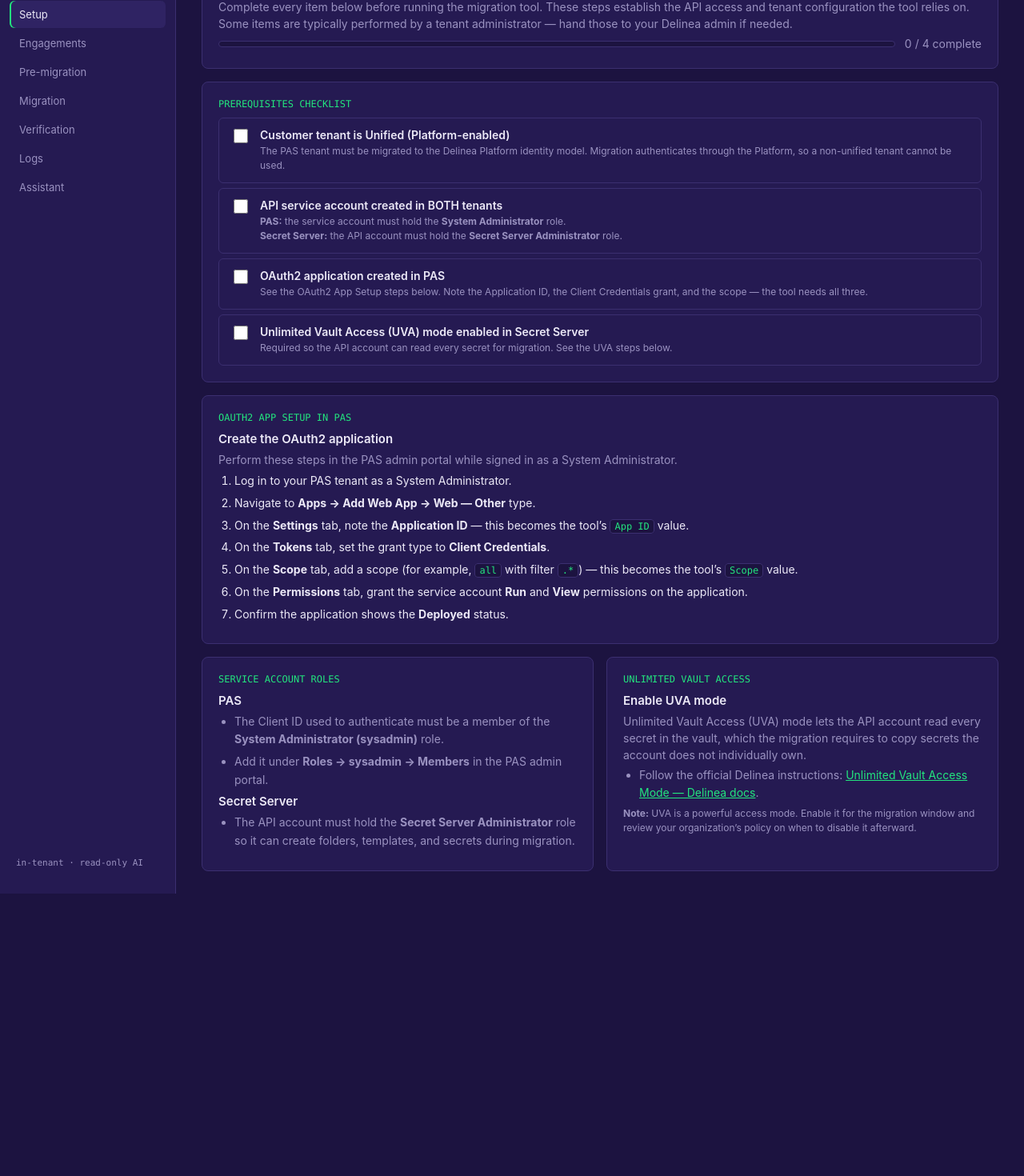
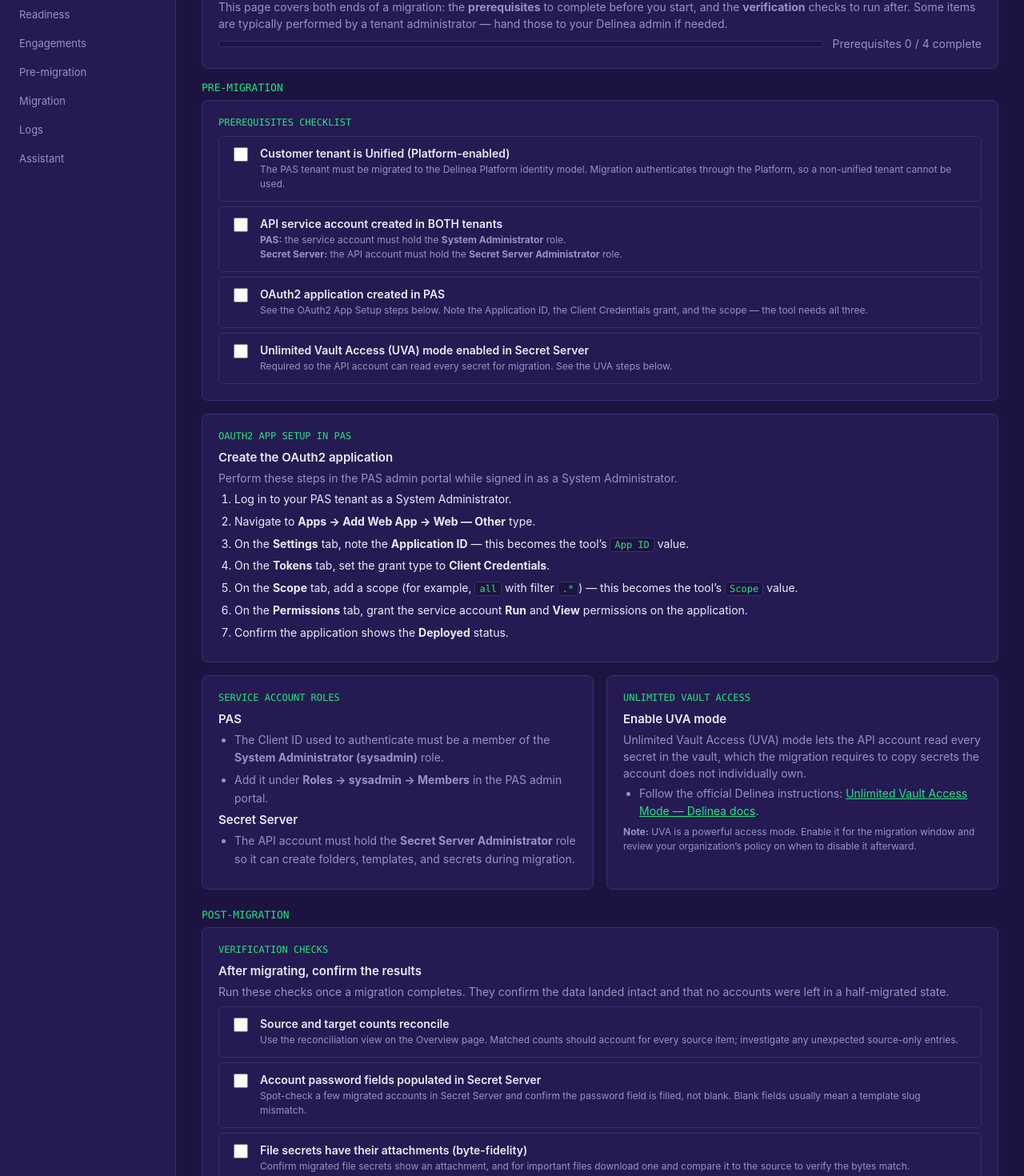
Before and after one commit to ajskrilla/PAS_SSC_Migration_Tool, a React (Vite) app in the folder frontend/: page /setup in a window 1280 px wide. Shown: the part 100-1570 px from the top of the page at 80% size. Before the commit the page ends 1217 px from the top, so only its background shows below. Built offline with nearby package versions, Linux system fonts and the light colour scheme.

Commit message:
Merge Setup + Verification into Readiness page; add post-migration verification checklist

```diff
--- /dev/null
+++ b/frontend/src/components/Readiness.tsx
@@ -0,0 +1,247 @@
+import { useState } from "react";
+
+/**
+ * Readiness page (merges Setup + Verification).
+ *
+ * Two sections: PRE-MIGRATION prerequisites (interactive checklist + procedures) and
+ * POST-MIGRATION verification checks. State only - no persistence, resets on reload.
+ * The "Download checklist" button fetches the static Word doc shipped in /public.
+ */
+
+type Item = { id: string; label: string; detail: React.ReactNode };
+
+const ITEMS: Item[] = [
+  {
+    id: "unified",
+    label: "Customer tenant is Unified (Platform-enabled)",
+    detail: (
+      <>
+        The PAS tenant must be migrated to the Delinea Platform identity model. Migration
+        authenticates through the Platform, so a non-unified tenant cannot be used.
+      </>
+    ),
+  },
+  {
+    id: "service-accounts",
+    label: "API service account created in BOTH tenants",
+    detail: (
+      <>
+        <strong>PAS:</strong> the service account must hold the{" "}
+        <strong>System Administrator</strong> role.<br />
+        <strong>Secret Server:</strong> the API account must hold the{" "}
+        <strong>Secret Server Administrator</strong> role.
+      </>
+    ),
+  },
+  {
+    id: "oauth2",
+    label: "OAuth2 application created in PAS",
+    detail: (
+      <>
+        See the OAuth2 App Setup steps below. Note the Application ID, the Client Credentials
+        grant, and the scope &mdash; the tool needs all three.
+      </>
+    ),
+  },
+  {
+    id: "uva",
+    label: "Unlimited Vault Access (UVA) mode enabled in Secret Server",
+    detail: (
+      <>
+        Required so the API account can read every secret for migration. See the UVA steps below.
+      </>
+    ),
+  },
+];
+
+const OAUTH_STEPS: React.ReactNode[] = [
+  <>Log in to your PAS tenant as a System Administrator.</>,
+  <>Navigate to <strong>Apps &rarr; Add Web App &rarr; Web &mdash; Other</strong> type.</>,
+  <>On the <strong>Settings</strong> tab, note the <strong>Application ID</strong> &mdash; this becomes the tool&rsquo;s <code>App ID</code> value.</>,
+  <>On the <strong>Tokens</strong> tab, set the grant type to <strong>Client Credentials</strong>.</>,
+  <>On the <strong>Scope</strong> tab, add a scope (for example, <code>all</code> with filter <code>.*</code>) &mdash; this becomes the tool&rsquo;s <code>Scope</code> value.</>,
+  <>On the <strong>Permissions</strong> tab, grant the service account <strong>Run</strong> and <strong>View</strong> permissions on the application.</>,
+  <>Confirm the application shows the <strong>Deployed</strong> status.</>,
+];
+
+const VERIFY_ITEMS: Item[] = [
+  {
+    id: "v-counts",
+    label: "Source and target counts reconcile",
+    detail: (
+      <>
+        Use the reconciliation view on the Overview page. Matched counts should account for every
+        source item; investigate any unexpected source-only entries.
+      </>
+    ),
+  },
+  {
+    id: "v-passwords",
+    label: "Account password fields populated in Secret Server",
+    detail: (
+      <>
+        Spot-check a few migrated accounts in Secret Server and confirm the password field is filled,
+        not blank. Blank fields usually mean a template slug mismatch.
+      </>
+    ),
+  },
+  {
+    id: "v-files",
+    label: "File secrets have their attachments (byte-fidelity)",
+    detail: (
+      <>
+        Confirm migrated file secrets show an attachment, and for important files download one and
+        compare it to the source to verify the bytes match.
+      </>
+    ),
+  },
+  {
+    id: "v-multiplexed",
+    label: "Multiplexed accounts handled manually",
+    detail: (
+      <>
+        Multiplexed accounts have no migration path and are skipped by the tool. Confirm any flagged
+        in inventory have been handled separately.
+      </>
+    ),
+  },
+  {
+    id: "v-stranded",
+    label: "No accounts left unmanaged-but-not-migrated",
+    detail: (
+      <>
+        If a checkout failed after unmanage, an account can be left unmanaged in PAS without landing
+        in Secret Server. Check the logs for this flag and remediate any.
+      </>
+    ),
+  },
+];
+
+export function Readiness() {
+  const [checked, setChecked] = useState<Record<string, boolean>>({});
+  const toggle = (id: string) => setChecked((c) => ({ ...c, [id]: !c[id] }));
+  const doneCount = ITEMS.filter((i) => checked[i.id]).length;
+  const allDone = doneCount === ITEMS.length;
+
+  return (
+    <div>
+      <header className="page-head">
+        <h1>Readiness</h1>
+        <a className="btn small ghost" href="/Migration-Prerequisites-Checklist.docx" download>
+          Download checklist (Word)
+        </a>
+      </header>
+
+      <div className="panel" style={{ marginBottom: 16 }}>
+        <p className="muted" style={{ marginTop: 0 }}>
+          This page covers both ends of a migration: the <strong>prerequisites</strong> to complete
+          before you start, and the <strong>verification</strong> checks to run after. Some items are
+          typically performed by a tenant administrator &mdash; hand those to your Delinea admin if needed.
+        </p>
+        <div className="setup-progress">
+          <div className="setup-progress-bar">
+            <div className="setup-progress-fill"
+              style={{ width: `${(doneCount / ITEMS.length) * 100}%` }} />
+          </div>
+          <span className={`muted ${allDone ? "setup-done" : ""}`}>
+            Prerequisites {doneCount} / {ITEMS.length} complete{allDone ? " \u2713" : ""}
+          </span>
+        </div>
+      </div>
+
+      <div className="phase-no" style={{ fontSize: 13, marginBottom: 8 }}>PRE-MIGRATION</div>
+
+      <section className="panel" style={{ marginBottom: 16 }}>
+        <div className="phase-no">PREREQUISITES CHECKLIST</div>
+        <div className="setup-list">
+          {ITEMS.map((it) => (
+            <label key={it.id} className={`setup-row ${checked[it.id] ? "checked" : ""}`}>
+              <input type="checkbox" checked={!!checked[it.id]} onChange={() => toggle(it.id)} />
+              <div>
+                <div className="setup-label">{it.label}</div>
+                <div className="setup-detail muted">{it.detail}</div>
+              </div>
+            </label>
+          ))}
+        </div>
+      </section>
+
+      <section className="panel" style={{ marginBottom: 16 }}>
+        <div className="phase-no">OAUTH2 APP SETUP IN PAS</div>
+        <h2 style={{ marginTop: 0 }}>Create the OAuth2 application</h2>
+        <p className="muted">
+          Perform these steps in the PAS admin portal while signed in as a System Administrator.
+        </p>
+        <ol className="setup-steps">
+          {OAUTH_STEPS.map((s, i) => <li key={i}>{s}</li>)}
+        </ol>
+      </section>
+
+      <div className="grid">
+        <section className="panel">
+          <div className="phase-no">SERVICE ACCOUNT ROLES</div>
+          <h2 style={{ marginTop: 0 }}>PAS</h2>
+          <ul className="setup-bullets muted">
+            <li>
+              The Client ID used to authenticate must be a member of the{" "}
+              <strong>System Administrator (sysadmin)</strong> role.
+            </li>
+            <li>Add it under <strong>Roles &rarr; sysadmin &rarr; Members</strong> in the PAS admin portal.</li>
+          </ul>
+          <h2>Secret Server</h2>
+          <ul className="setup-bullets muted">
+            <li>
+              The API account must hold the <strong>Secret Server Administrator</strong> role so it
+              can create folders, templates, and secrets during migration.
+            </li>
+          </ul>
+        </section>
+
+        <section className="panel">
+          <div className="phase-no">UNLIMITED VAULT ACCESS</div>
+          <h2 style={{ marginTop: 0 }}>Enable UVA mode</h2>
+          <p className="muted">
+            Unlimited Vault Access (UVA) mode lets the API account read every secret in the vault,
+            which the migration requires to copy secrets the account does not individually own.
+          </p>
+          <ul className="setup-bullets muted">
+            <li>
+              Follow the official Delinea instructions:{" "}
+              <a href="https://docs.delinea.com/online-help/secret-server/admin/uva-mode/index.htm#UnlimitedVaultAccess"
+                target="_blank" rel="noreferrer">Unlimited Vault Access Mode &mdash; Delinea docs</a>.
+            </li>
+          </ul>
+          <p className="muted" style={{ fontSize: 12 }}>
+            <strong>Note:</strong> UVA is a powerful access mode. Enable it for the migration window
+            and review your organization&rsquo;s policy on when to disable it afterward.
+          </p>
+        </section>
+      </div>
+
+      <div className="phase-no" style={{ fontSize: 13, margin: "24px 0 8px" }}>POST-MIGRATION</div>
+      <section className="panel">
+        <div className="phase-no">VERIFICATION CHECKS</div>
+        <h2 style={{ marginTop: 0 }}>After migrating, confirm the results</h2>
+        <p className="muted">
+          Run these checks once a migration completes. They confirm the data landed intact and that
+          no accounts were left in a half-migrated state.
+        </p>
+        <div className="setup-list">
+          {VERIFY_ITEMS.map((it) => (
+            <label key={it.id} className={`setup-row ${checked[it.id] ? "checked" : ""}`}>
+              <input type="checkbox" checked={!!checked[it.id]} onChange={() => toggle(it.id)} />
+              <div>
+                <div className="setup-label">{it.label}</div>
+                <div className="setup-detail muted">{it.detail}</div>
+              </div>
+            </label>
+          ))}
+        </div>
+        <p className="muted" style={{ fontSize: 12, marginTop: 12, marginBottom: 0 }}>
+          The Assistant can run several of these checks for you automatically &mdash; ask it to verify
+          permissions, UVA mode, or migration progress.
+        </p>
+      </section>
+    </div>
+  );
+}
--- a/frontend/src/main.tsx
+++ b/frontend/src/main.tsx
@@ -6,17 +6,16 @@
 import { Connections } from "./components/Connections";
 import { Migration } from "./components/Migration";
 import { Logs } from "./components/Logs";
-import { Setup } from "./components/Setup";
+import { Readiness } from "./components/Readiness";
 import "./index.css";
 
 function Shell() {
   const phases = [
     { to: "/", label: "Overview", end: true },
-    { to: "/setup", label: "Setup" },
+    { to: "/readiness", label: "Readiness" },
     { to: "/engagements", label: "Engagements" },
     { to: "/inventory", label: "Pre-migration" },
     { to: "/migrate", label: "Migration" },
-    { to: "/verify", label: "Verification" },
     { to: "/logs", label: "Logs" },
     { to: "/assistant", label: "Assistant" },
   ];
@@ -37,7 +36,9 @@
       <main className="content">
         <Routes>
           <Route path="/" element={<Dashboard />} />
-          <Route path="/setup" element={<Setup />} />
+          <Route path="/readiness" element={<Readiness />} />
+          <Route path="/setup" element={<Readiness />} />
+          <Route path="/verify" element={<Readiness />} />
           <Route path="/engagements" element={<Engagements />} />
           <Route path="/inventory" element={<Connections />} />
           <Route path="/connections" element={<Connections />} />
```
